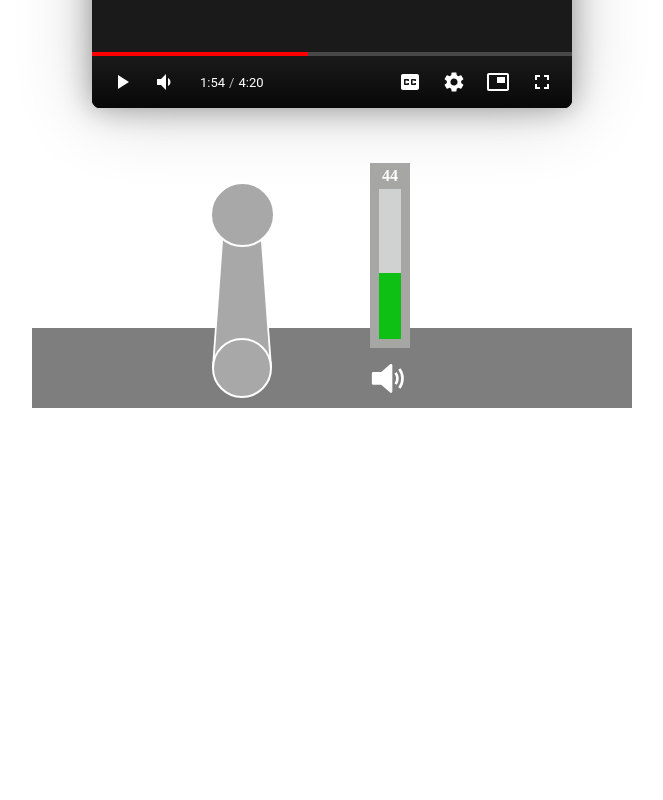
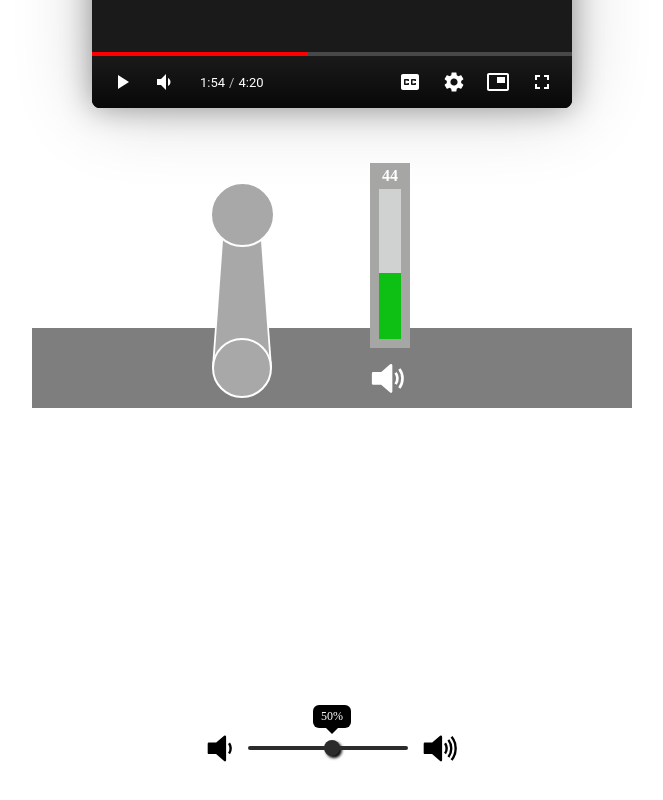
Before and after one commit to ju-nong/volume-controller, a Vue app: page / in a window 1280 px wide. Shown: the part 1192-1992 px from the top of the page, without its empty margins (308-971 px from the left). Built offline with nearby package versions, Linux system fonts and the light colour scheme.

Commit message:
feat : 고정 컨트롤러 추가

```diff
--- a/src/App.vue
+++ b/src/App.vue
@@ -6,6 +6,7 @@
         <DrawController />
         <VerticalController />
         <CrankController />
+        <FixedController />
         <!-- <CannonController /> -->
     </div>
 </template>
@@ -19,6 +20,7 @@ import {
     CannonController,
     VerticalController,
     CrankController,
+    FixedController,
 } from "./components";
 </script>
 
--- /dev/null
+++ b/src/components/FixedController.vue
@@ -0,0 +1,177 @@
+<template>
+    <div class="container">
+        <div class="thumb">
+            <div class="pointer" @mousedown="handleMouseDown"></div>
+            <div class="tooltip">{{ volume }}%</div>
+        </div>
+
+        <div
+            class="slider"
+            :style="`--var-fixed-controller-track-left:${trackLeft}px`"
+        >
+            <span>
+                <VolumeIcon :width="25" :isBlack="true" />
+            </span>
+            <div class="track"></div>
+            <span>
+                <VolumeIcon :width="100" :isBlack="true" />
+            </span>
+        </div>
+    </div>
+</template>
+
+<script setup lang="ts">
+import { ref } from "vue";
+import { VolumeIcon } from ".";
+
+/**
+ * 트랙 반너비
+ */
+const TRACK_HALF_WIDTH = 80;
+
+/**
+ * 볼륨
+ */
+const volume = ref(50);
+
+/**
+ * 트랙 left
+ */
+const trackLeft = ref(0);
+
+/**
+ * 마우스 다운 x좌표
+ */
+let mouseDownX = 0;
+
+/**
+ * 마우스 다운 했을 때의 트랙 left
+ */
+let cachedTrackLeft = 0;
+
+/**
+ * 드래그 여부
+ */
+let isDragging = false;
+
+/**
+ * 전역 마우스 움직임
+ */
+function handleMouseMove(event: MouseEvent) {
+    if (!isDragging) {
+        return;
+    }
+
+    let calculatedTrackLeft = cachedTrackLeft - (event.clientX - mouseDownX);
+
+    if (calculatedTrackLeft > TRACK_HALF_WIDTH) {
+        calculatedTrackLeft = TRACK_HALF_WIDTH;
+    } else if (calculatedTrackLeft < -TRACK_HALF_WIDTH) {
+        calculatedTrackLeft = -TRACK_HALF_WIDTH;
+    }
+
+    trackLeft.value = calculatedTrackLeft;
+
+    volume.value = Math.floor(
+        ((calculatedTrackLeft + TRACK_HALF_WIDTH) / (TRACK_HALF_WIDTH * 2)) *
+            100,
+    );
+}
+
+/**
+ * 핸들 마우스 다운
+ */
+function handleMouseDown(event: MouseEvent) {
+    cachedTrackLeft = trackLeft.value;
+    mouseDownX = event.clientX;
+
+    isDragging = true;
+
+    document.addEventListener("mouseup", handleMouseUp);
+    document.addEventListener("mousemove", handleMouseMove);
+}
+
+/**
+ * 전역 마우스 업
+ */
+function handleMouseUp() {
+    isDragging = false;
+
+    document.removeEventListener("mouseup", handleMouseUp);
+    document.removeEventListener("mousemove", handleMouseMove);
+}
+</script>
+
+<style scoped>
+.container {
+    height: 240px;
+    display: flex;
+    align-items: center;
+    margin: 0 auto;
+    position: relative;
+
+    .thumb {
+        position: relative;
+
+        .pointer {
+            background-color: #2b2b2b;
+            width: 16px;
+            height: 16px;
+            border-radius: 100%;
+            box-shadow: 2px 2px 3px #000;
+            cursor: pointer;
+        }
+
+        .tooltip {
+            position: absolute;
+            bottom: 28px;
+            left: 50%;
+            transform: translateX(-50%);
+            background: #000;
+            color: #fff;
+            font-size: 12px;
+            padding: 4px 8px;
+            border-radius: 6px;
+            white-space: nowrap;
+        }
+
+        .tooltip::after {
+            content: "";
+            position: absolute;
+            top: 100%;
+            left: 50%;
+            transform: translateX(-50%);
+            border-width: 6px 6px 0 6px;
+            border-style: solid;
+            border-color: #000 transparent transparent transparent;
+        }
+    }
+
+    .slider {
+        display: flex;
+        align-items: center;
+        gap: 6px;
+        position: absolute;
+        top: 50%;
+        left: calc(50% - var(--var-fixed-controller-track-left));
+        transform: translate(-50%, -50%);
+        pointer-events: none;
+
+        > span {
+            width: 36px;
+            height: 36px;
+
+            &:nth-of-type(2) {
+                margin-left: 8px;
+            }
+        }
+
+        .track {
+            width: 160px;
+            height: 4px;
+            background: #2b2b2b;
+            border-radius: 2px;
+        }
+    }
+}
+</style>
--- a/src/components/index.ts
+++ b/src/components/index.ts
@@ -7,6 +7,7 @@ import DrawController from "./DrawController.vue";
 import CannonController from "./CannonController.vue";
 import VerticalController from "./VerticalController.vue";
 import CrankController from "./CrankController.vue";
+import FixedController from "./FixedController.vue";
 
 export {
     VolumeIcon,
@@ -17,4 +18,5 @@ export {
     CannonController,
     VerticalController,
     CrankController,
+    FixedController,
 };
```
